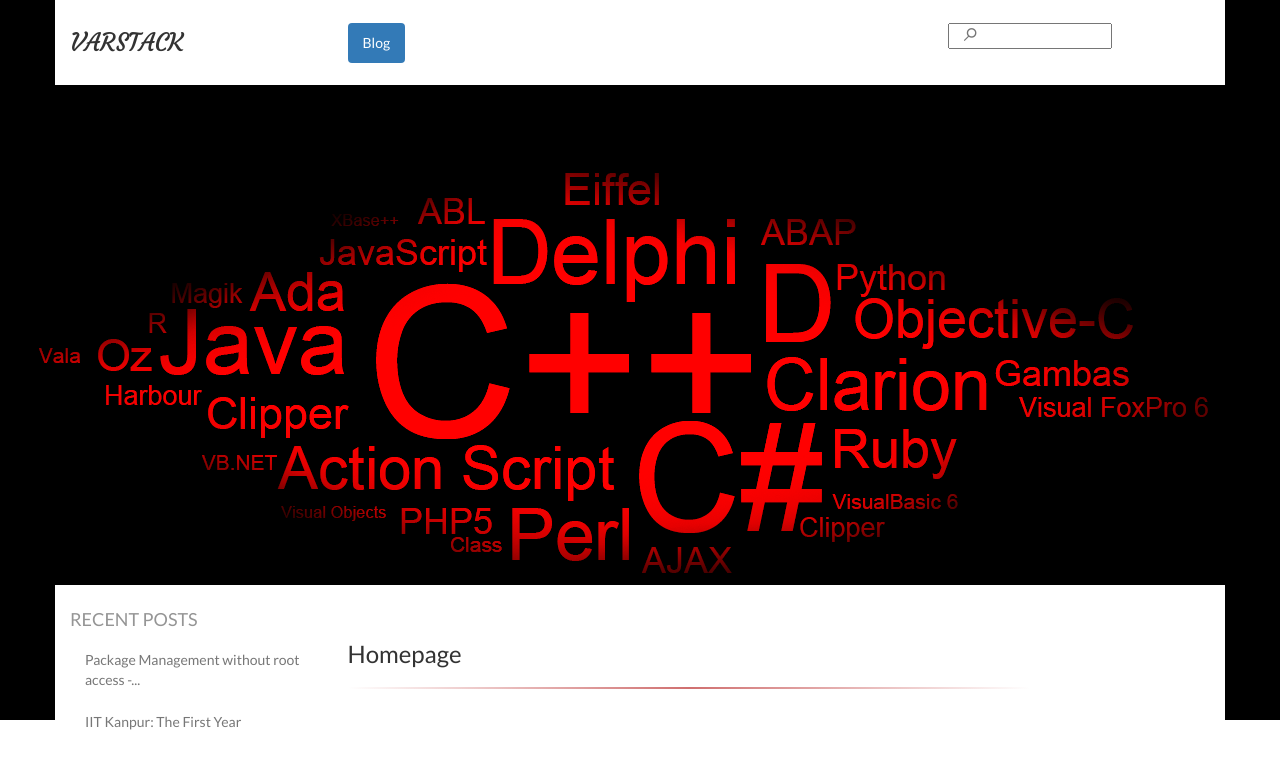
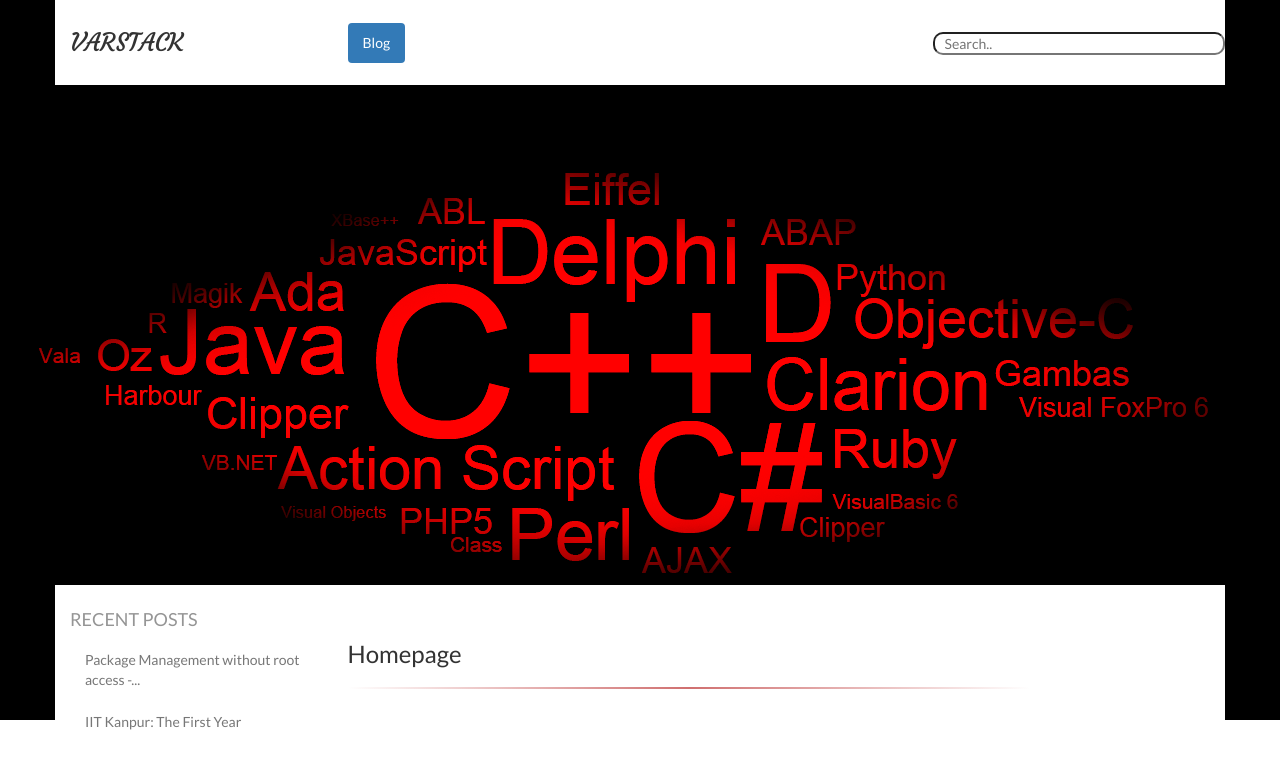
Before and after one commit to pallavagarwal07/pallavagarwal07.github.io, a Jekyll site: the page built from index.html, in a window 1280 px wide. Shown: the top 769 px of the page. Built offline with Jekyll 4.4.1, drawn with Linux system fonts in a browser that asks for light colours; Markdown is read by kramdown in place of the engine named in the settings.

Commit message:
Search box width fixed, prettified

```diff
--- a/_layouts/default.html
+++ b/_layouts/default.html
@@ -38,9 +38,11 @@
                     </div>
                 </div>
                 <div class="col-sm-3 vcenter">
-                    <form action="/search/" id='search-form'>
-                        <input type="text" name="query" placeholder="&#x2315;">
-                    </form>
+                    <div class="row">
+                        <form action="/search/" id='search-form'>
+                            <input id="search-box" type="text" name="query" placeholder="Search..">
+                        </form>
+                    </div>
                 </div>
             </div>
         </div>
--- a/css/style.scss
+++ b/css/style.scss
@@ -78,6 +78,14 @@
     }
 }
 
+input {
+    width: 100%;
+    height: 100%;
+    margin-top: 15px;
+    padding-left: 10px;
+    border-radius: 10px;
+}
+
 hr {
     border: 0;
     height: 2px;
@@ -88,35 +96,3 @@ hr {
 body {
     font-family: 'Lato', sans-serif;
 }
-
-::-webkit-input-placeholder {
-    text-align: right;
-    font-size: 2em;
-    height: 1em;
-    width: 1em;
-    cursor: pointer;
-}
-
-:-moz-placeholder {
-    text-align: right;
-    font-size: 2em;
-    height: 1em;
-    width: 1em;
-    cursor: pointer;
-}
-
-::-moz-placeholder {
-    text-align: right;
-    font-size: 2em;
-    height: 1em;
-    width: 1em;
-    cursor: pointer;
-}
-
-:-ms-input-placeholder {
-    text-align: right;
-    font-size: 2em;
-    height: 1em;
-    width: 1em;
-    cursor: pointer;
-}
```
